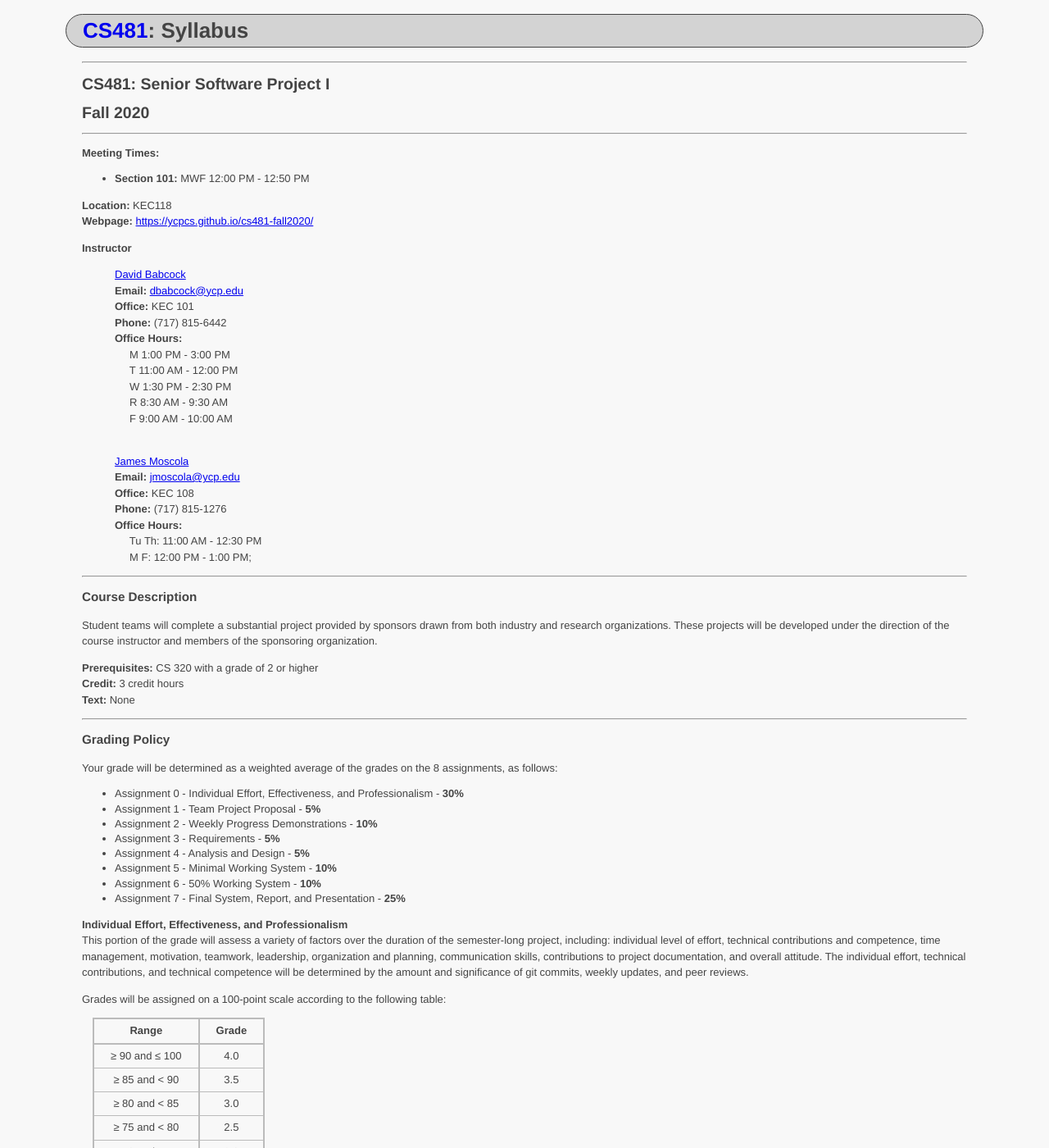
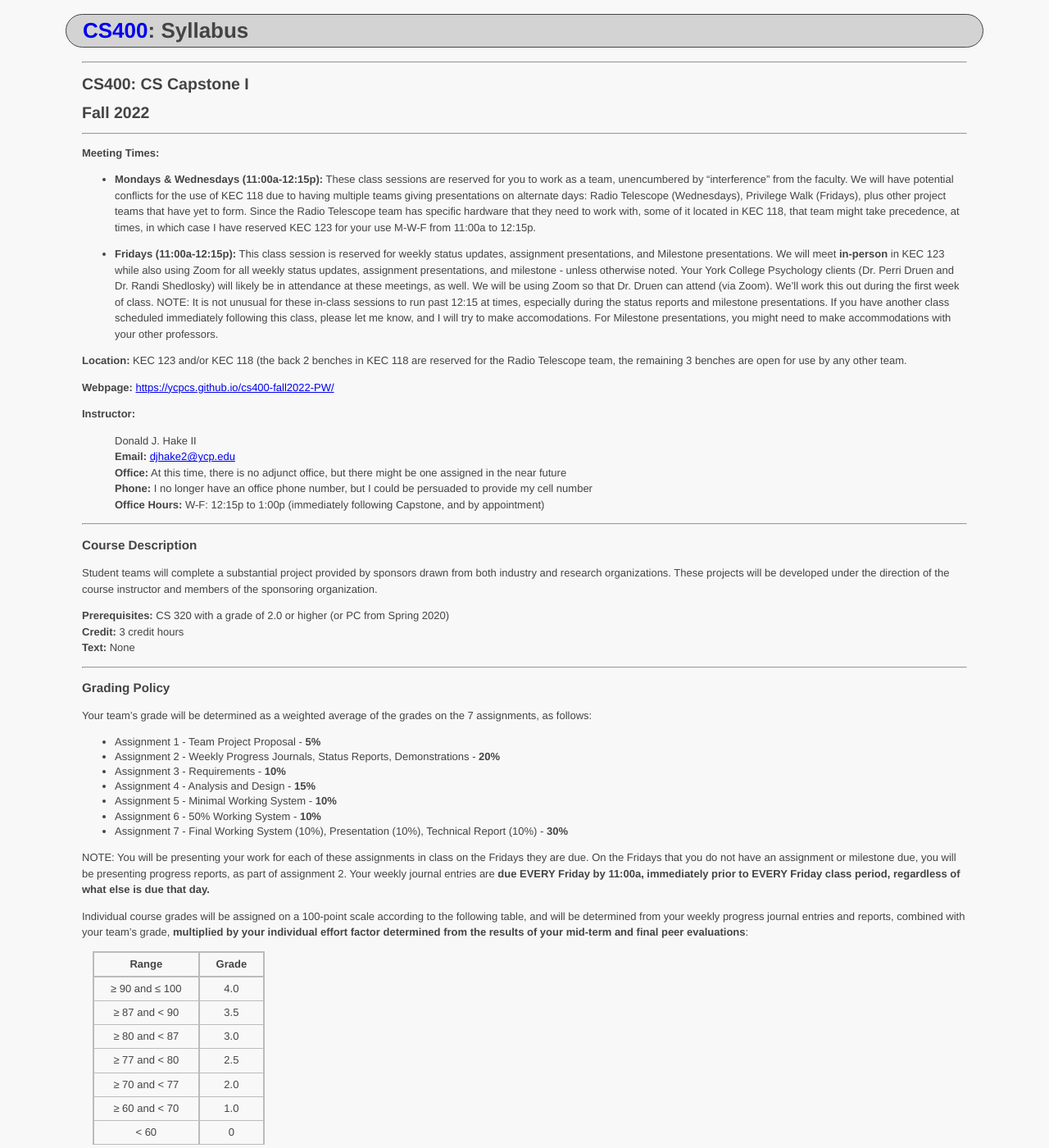
Before and after one commit to ycpcs/cs400-fall2022, a Jekyll site: the page built from syllabus.md, in a window 1280 px wide and 1400 px high. Shown: the whole window at 82% size. Built offline with Jekyll 4.4.1, drawn with Linux system fonts in a browser that asks for light colours; some of the changed text lies outside the part shown.

Commit message:
intial content

```diff
--- a/syllabus.md
+++ b/syllabus.md
@@ -1,14 +1,14 @@
 ---
 layout: default
-course_number: CS481
+course_number: CS400
 title: Syllabus
 ---
 
 --- --- --- --- --- --- --- --- --- --- --- --- --- --- --- --- --- --- --- --- --- --- --- ---
 
-## CS481: Senior Software Project I
+## CS400: CS Capstone I
 
-## Fall 2020
+## Fall 2022
 
 --- --- --- --- --- --- --- --- --- --- --- --- --- --- --- --- --- --- --- --- --- --- --- ---
 
@@ -16,31 +16,22 @@ title: Syllabus
 
 **Meeting Times:**
 
- - **Section 101:**  MWF        12:00 PM - 12:50 PM <br>
+ - **Mondays & Wednesdays (11:00a-12:15p):** These class sessions are reserved for you to work as a team, unencumbered by "interference" from the faculty.  We will have potential conflicts for the use of KEC 118 due to having multiple teams giving presentations on alternate days: Radio Telescope (Wednesdays), Privilege Walk (Fridays), plus other project teams that have yet to form.  Since the Radio Telescope team has specific hardware that they need to work with, some of it located in KEC 118, that team might take precedence, at times, in which case I have reserved KEC 123 for your use M-W-F from 11:00a to 12:15p.
 
-**Location:** KEC118<br>
-**Webpage:**  [https://ycpcs.github.io/cs481-fall2020/](https://ycpcs.github.io/cs481-fall2020/)
+ - **Fridays (11:00a-12:15p):** This class session is reserved for weekly status updates, assignment presentations, and Milestone presentations.  We will meet **in-person** in KEC 123 while also using Zoom for all weekly status updates, assignment presentations, and milestone - unless otherwise noted.  Your York College Psychology clients (Dr. Perri Druen and Dr. Randi Shedlosky) will likely be in attendance at these meetings, as well.  We will be using Zoom so that Dr. Druen can attend (via Zoom).  We'll work this out during the first week of class.  NOTE: It is not unusual for these in-class sessions to run past 12:15 at times, especially during the status reports and milestone presentations.  If you have another class scheduled immediately following this class, please let me know, and I will try to make accomodations. For Milestone presentations, you might need to make accommodations with your other professors.<br>
 
-**Instructor**
+**Location:** KEC 123 and/or KEC 118 (the back 2 benches in KEC 118 are reserved for the Radio Telescope team, the remaining 3 benches are open for use by any other team.
 
->[David Babcock](http://faculty.ycp.edu/~dbabcock/)<br>
-**Email:** <dbabcock@ycp.edu><br>
-**Office:** KEC 101<br>
-**Phone:** (717) 815-6442<br>
-**Office Hours:** <br>&nbsp;&nbsp;&nbsp;&nbsp;
-M 1:00 PM - 3:00 PM<br>&nbsp;&nbsp;&nbsp;&nbsp;
-T 11:00 AM - 12:00 PM<br>&nbsp;&nbsp;&nbsp;&nbsp;
-W 1:30 PM - 2:30 PM<br>&nbsp;&nbsp;&nbsp;&nbsp;
-R 8:30 AM - 9:30 AM<br>&nbsp;&nbsp;&nbsp;&nbsp;
-F 9:00 AM - 10:00 AM<br>&nbsp;&nbsp;&nbsp;&nbsp;
+**Webpage:**  [https://ycpcs.github.io/cs400-fall2022-PW/](https://ycpcs.github.io/cs400-fall2022-PW/)
 
->[James Moscola](http://faculty.ycp.edu/~jmoscola/)<br>
-**Email:** <jmoscola@ycp.edu><br>
-**Office:** KEC 108<br>
-**Phone:** (717) 815-1276<br>
-**Office Hours:** <br>&nbsp;&nbsp;&nbsp;&nbsp;
-Tu Th: 11:00 AM - 12:30 PM<br>&nbsp;&nbsp;&nbsp;&nbsp;
-M F: 12:00 PM - 1:00 PM;
+**Instructor:**
+
+> Donald J. Hake II<br>
+**Email:** <djhake2@ycp.edu><br>
+**Office:** At this time, there is no adjunct office, but there might be one assigned in the near future<br>
+**Phone:** I no longer have an office phone number, but I could be persuaded to provide my cell number<br>
+**Office Hours:** W-F: 12:15p to 1:00p (immediately following Capstone, and by appointment)
+
 
 --- --- --- --- --- --- --- --- --- --- --- --- --- --- --- --- --- --- --- --- --- --- --- ---
 
@@ -53,7 +44,8 @@ Student teams will complete a substantial project provided by sponsors drawn fro
 industry and research organizations. These projects will be developed under the direction
 of the course instructor and members of the sponsoring organization.
 
-**Prerequisites:**  CS 320 with a grade of 2 or higher<br>
+
+**Prerequisites:**  CS 320 with a grade of 2.0 or higher (or PC from Spring 2020)<br>
 **Credit:**		3 credit hours<br>
 **Text:**  None
 
@@ -63,38 +55,38 @@ of the course instructor and members of the sponsoring organization.
 
 ### Grading Policy
 
-Your grade will be determined as a weighted average of the grades on the 8
-assignments, as follows:
+Your team's grade will be determined as a weighted average of the grades on the 7 assignments, as follows:
 
--   Assignment 0 - Individual Effort, Effectiveness, and Professionalism - **30%**
 -   Assignment 1 - Team Project Proposal - **5%**
--   Assignment 2 - Weekly Progress Demonstrations - **10%**
--   Assignment 3 - Requirements - **5%**
--   Assignment 4 - Analysis and Design - **5%**
+-   Assignment 2 - Weekly Progress Journals, Status Reports, Demonstrations - **20%**
+-   Assignment 3 - Requirements - **10%**
+-   Assignment 4 - Analysis and Design - **15%**
 -   Assignment 5 - Minimal Working System - **10%**
 -   Assignment 6 - 50% Working System - **10%**
--   Assignment 7 - Final System, Report, and Presentation - **25%**
+-   Assignment 7 - Final Working System (10%), Presentation (10%), Technical Report (10%) - **30%**
 
-**Individual Effort, Effectiveness, and Professionalism**<br>
-This portion of the grade will assess a variety of factors over the duration of the
+NOTE: You will be presenting your work for each of these assignments in class on the Fridays they are due.  On the Fridays that you do not have an assignment or milestone due, you will be presenting progress reports, as part of assignment 2.  Your weekly journal entries are **due EVERY Friday by 11:00a, immediately prior to EVERY Friday class period, regardless of what else is due that day.**
+
+Individual course grades will be assigned on a 100-point scale according to the following table, and will be determined from your weekly progress journal entries and reports, combined with your team's grade, **multiplied by your individual effort factor determined from the results of your mid-term and final peer evaluations**:
+
+| Range             |  Grade   |
+|:-----------------:|:--------:|
+| ≥ 90 and ≤ 100    |   4.0    |
+| ≥ 87 and &lt; 90  |   3.5    |
+| ≥ 80 and &lt; 87  |   3.0    |
+| ≥ 77 and &lt; 80  |   2.5    |
+| ≥ 70 and &lt; 77  |   2.0    |
+| ≥ 60 and &lt; 70  |   1.0    |
+| &lt; 60           |    0     |
+
+NOTE: Your individual grade will be based on your team's overall grade, as well as the results of your mid-semester and final peer evaluations, which will establish an effort factor that will be used to provide with a percentage of the team grade for which you will receive credit.  This portion of the grade will assess a variety of factors over the duration of the
 semester-long project, including: individual level of effort, technical contributions
 and competence, time management, motivation, teamwork, leadership, organization and
 planning, communication skills, contributions to project documentation, and overall
 attitude. The individual effort, technical contributions, and technical competence will
 be determined by the amount and significance of git commits, weekly updates, and peer
-reviews.
+evaluations.
 
-Grades will be assigned on a 100-point scale according to the following table:
-
-| Range             |  Grade   |
-|:-----------------:|:--------:|
-| ≥ 90 and ≤ 100    |   4.0    |
-| ≥ 85 and &lt; 90  |   3.5    |
-| ≥ 80 and &lt; 85  |   3.0    |
-| ≥ 75 and &lt; 80  |   2.5    |
-| ≥ 70 and &lt; 75  |   2.0    |
-| ≥ 60 and &lt; 70  |   1.0    |
-| &lt; 60           |    0     |
 
 --- --- --- --- --- --- --- --- --- --- --- --- --- --- --- --- --- --- --- --- --- --- --- ---
 
@@ -102,10 +94,7 @@ Grades will be assigned on a 100-point scale according to the following table:
 
 ### Attendance Policy
 
-Class is scheduled to meet three times per week.  Weekly progress reports are required
-from each student during one of those meeting times.  Attendance at the weekly progress
-report is mandatory.  During the other two meeting times, students are expected to meet
-with their group to work on their senior design project.
+**Attendance at every status/presentation meeting (Fridays) and every team meeting (Mondays & Wednesdays) is mandatory**.
 
 --- --- --- --- --- --- --- --- --- --- --- --- --- --- --- --- --- --- --- --- --- --- --- ---
 
```
Also changed, not shown: schedule.md (+11 -11 lines).
